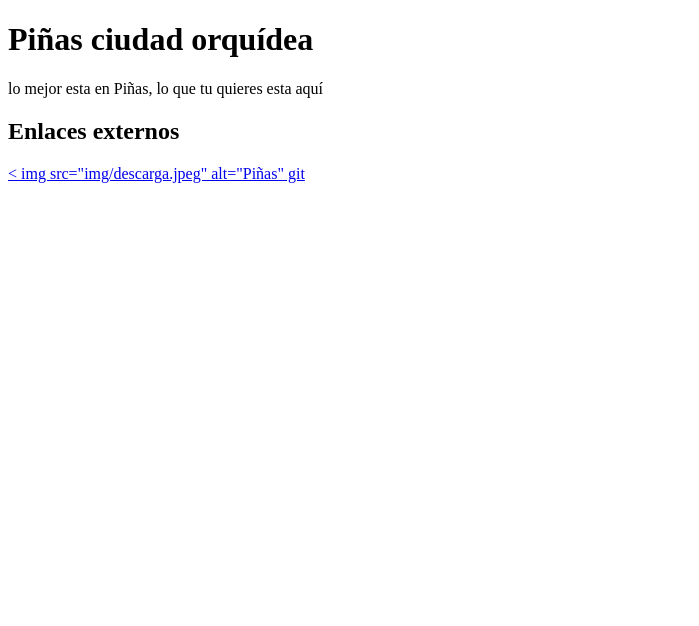
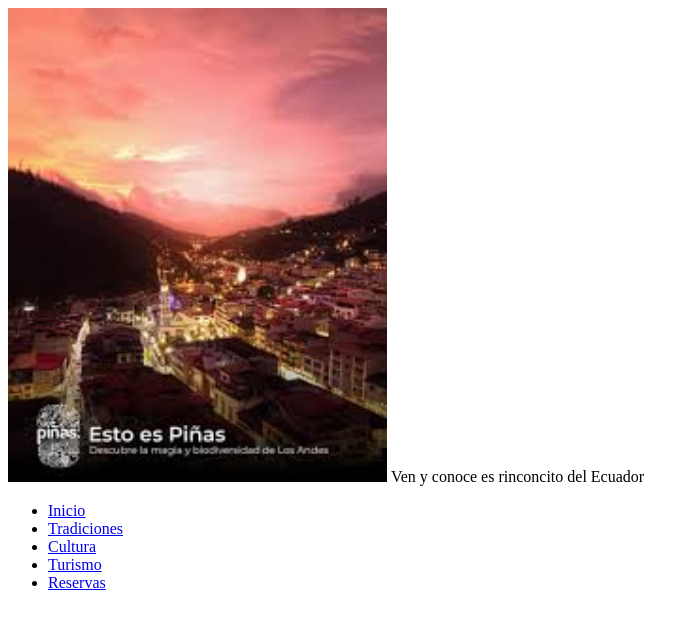
Before and after one commit to DarwinValarezo/Proyectoweb, a plain HTML site: page index.html in a window 1280 px wide. Shown: the whole page, without its empty margins (0-699 px from the left). Drawn offline with Linux system fonts and the light colour scheme.

Commit message:
Proyecto tecnologias web

```diff
--- a/index.html
+++ b/index.html
@@ -6,9 +6,18 @@
     <title>Lo Mejor de PIiñas</title>
 </head>
 <body>
-    <h1>Piñas ciudad orquídea</h1>
-    <p>lo mejor esta en Piñas, lo que tu quieres esta aquí</p>
-    <h2>Enlaces externos</h2>
-    <a href="https://pinas.gob.ec/" target="_blank"</a>
-        < img src="img/descarga.jpeg" alt="Piñas"
-</html>git
+    <header>
+        <img src= "img/descarga (1).jpeg" alt="logo piñas" width="30%">
+        <span> Ven y conoce es rinconcito del Ecuador</span>
+        <nav>
+            <ul>
+                <li><a href="#">Inicio</a></li>
+                <li><a href="#">Tradiciones</a></li>
+                <li><a href="#">Cultura</a></li>
+                <li><a href="#">Turismo</a></li>
+                <li><a href="#">Reservas </a></li>
+            </ul>
+        </nav>
+    </header>
+</body>
+</html>
```
Also changed, not shown: img/descarga (1).jpeg (added), 1 other file.
